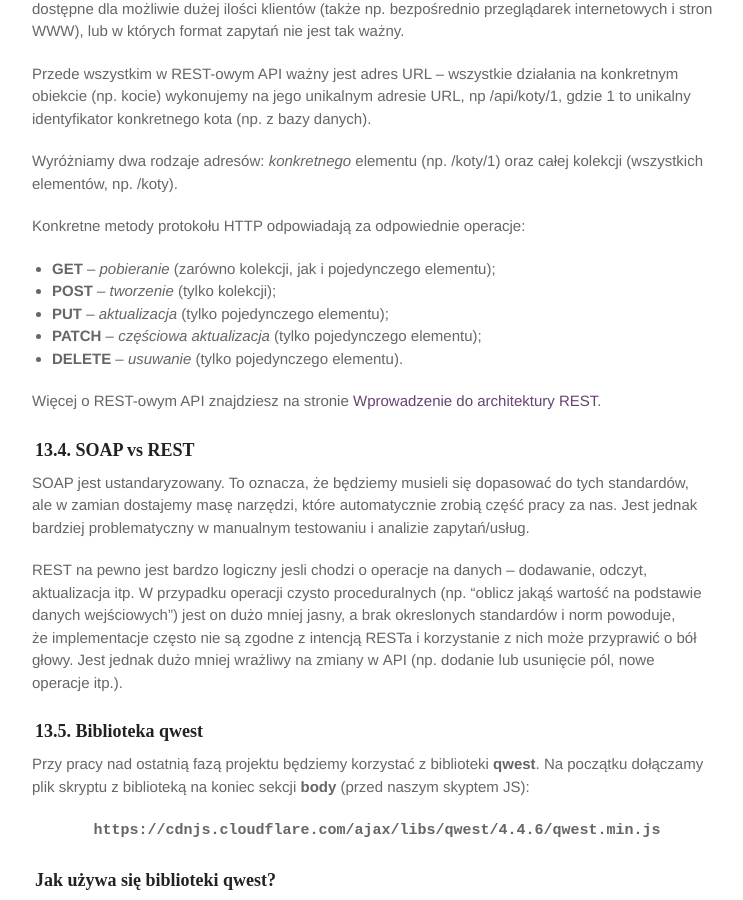
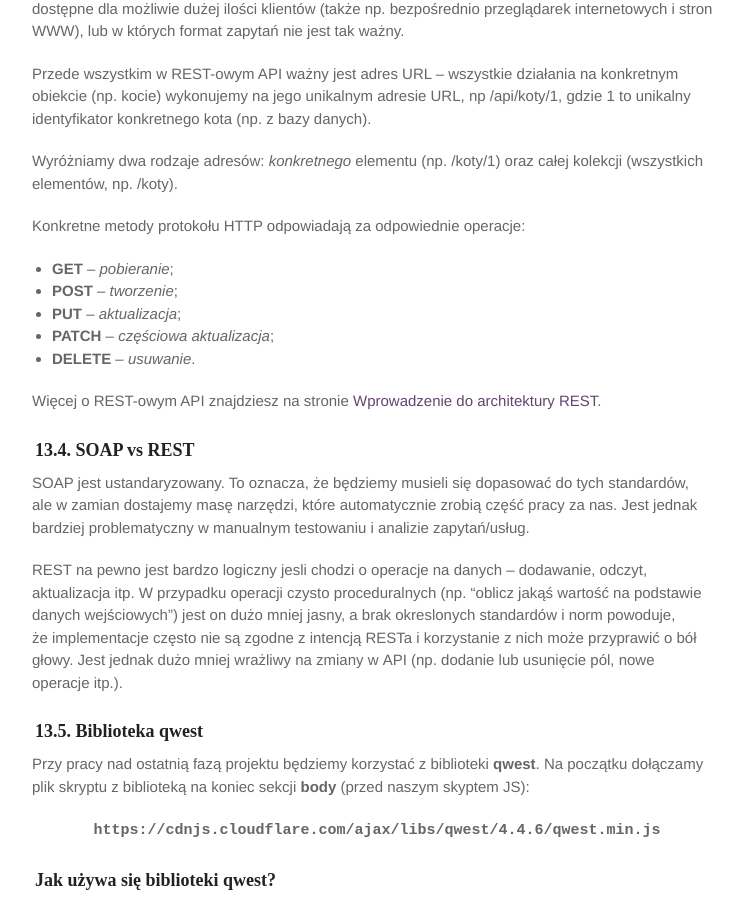
Before and after one commit to marcin-szczepanski/TWE, a Jekyll site: the page built from zajecia/1B/zaj09.md, in a window 1280 px wide and 900 px high, scrolled down 1310 px. Shown: the whole window, without its empty margins (263-1006 px from the left). Built offline with Jekyll 4.4.1, drawn with Linux system fonts in a browser that asks for light colours; some web fonts are replaced.

Commit message:
Add zaj09

```diff
--- a/zajecia/1B/zaj09.md
+++ b/zajecia/1B/zaj09.md
@@ -41,11 +41,11 @@ Wyróżniamy dwa rodzaje adresów: _konkretnego_ elementu (np. /koty/1) oraz&nbs
 
 Konkretne metody protokołu HTTP odpowiadają za&nbsp;odpowiednie operacje:
 
-- **GET** – _pobieranie_ (zarówno kolekcji, jak i pojedynczego elementu);
-- **POST** – _tworzenie_ (tylko kolekcji);
-- **PUT** – _aktualizacja_ (tylko pojedynczego elementu);
-- **PATCH** – _częściowa aktualizacja_ (tylko pojedynczego elementu);
-- **DELETE** – _usuwanie_ (tylko pojedynczego elementu).
+- **GET** – _pobieranie_;
+- **POST** – _tworzenie_;
+- **PUT** – _aktualizacja_;
+- **PATCH** – _częściowa aktualizacja_;
+- **DELETE** – _usuwanie_.
 
 Więcej o REST-owym API znajdziesz na stronie <a href="http://www.moseleians.co.uk/wp-content/uploads/cmdm/9632/1422444257_api-restowe-whitepaper.pdf" target="blank">Wprowadzenie do&nbsp;architektury REST</a>.
 
```
